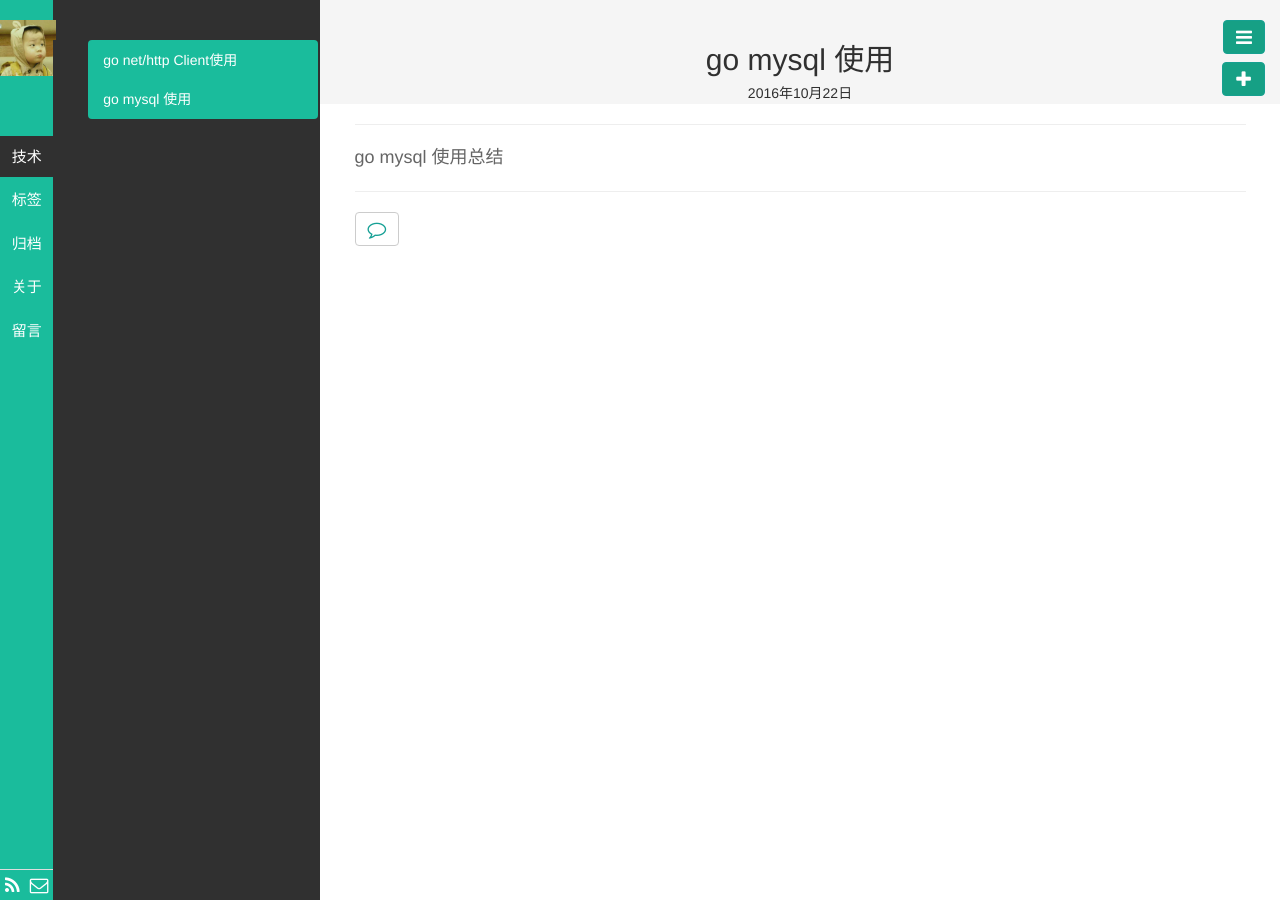
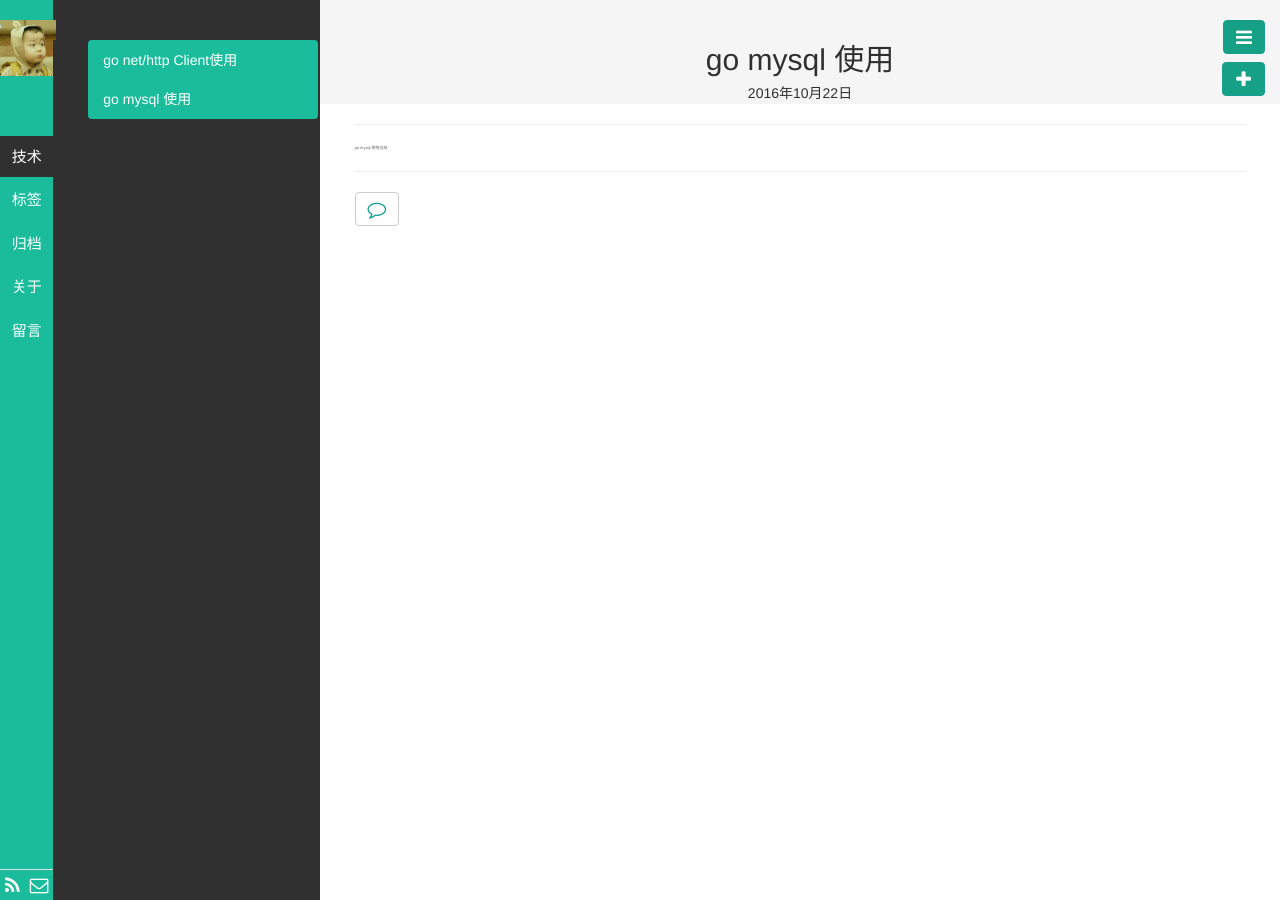
Before and after one commit to duyanghao/duyanghao.github.io, a Jekyll site: the page built from _posts/技术/2016-10-22-go-mysql.md, in a window 1280 px wide. Built offline with Jekyll 4.4.1, drawn with Linux system fonts in a browser that asks for light colours; comment, search, counter and statistics services are not loaded.

Commit message:
Update Template for Page-Layout
Signed-off-by: duyanghao <1294057873@qq.com>

```diff
--- a/public/css/base.css
+++ b/public/css/base.css
@@ -103,7 +103,7 @@ body, html {
   line-height: 1.42857143;
 }
 #content {
-  font-size: 18px;
+  font-size: 4px;
 }
 #content h2, h3 {
   line-height: 2;
```
